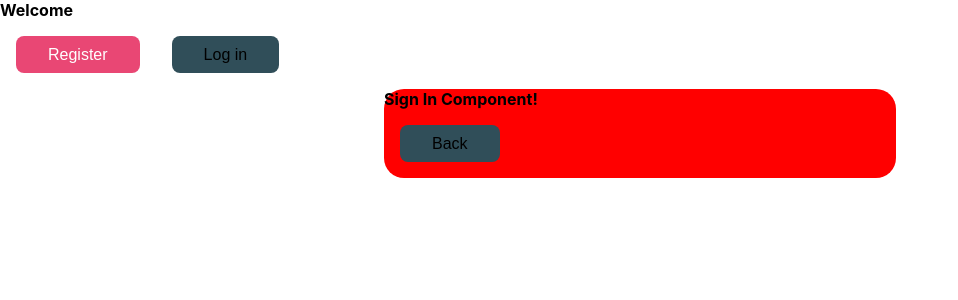
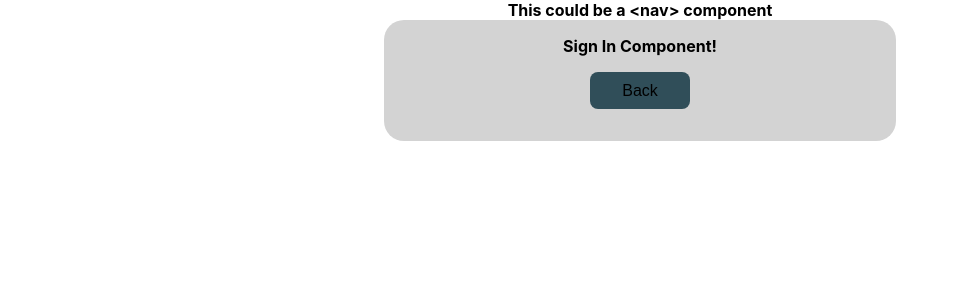
Before and after one commit to andreasnyh/u11-fullstack-js, a React (Create React App) app in the folder client/: page /signin in a window 1280 px wide. Shown: the top 300 px of the page, without its empty margins (0-958 px from the left). Built offline with nearby package versions, Linux system fonts and the light colour scheme.

Commit message:
Move all routes to it's own file

```diff
--- a/client/package.json
+++ b/client/package.json
@@ -6,6 +6,7 @@
     "@testing-library/jest-dom": "^4.2.4",
     "@testing-library/react": "^9.5.0",
     "@testing-library/user-event": "^7.2.1",
+    "history": "^5.0.0",
     "react": "^16.13.1",
     "react-dom": "^16.13.1",
     "react-router-dom": "^5.2.0",
--- a/client/src/App.jsx
+++ b/client/src/App.jsx
@@ -1,36 +1,20 @@
 import './App.css';
 
 import React from 'react';
-import { BrowserRouter as Router, Link, Route, Switch } from 'react-router-dom';
+import { BrowserRouter as Router } from 'react-router-dom';
 
-import Button from './components/Button';
-import SignIn from './components/SignIn';
-// import Card from './components/Card';
-import SignUp from './components/SignUp';
+// import Button from './components/Button';
+import Routes from './Routes';
 
 // import logo from './logo.svg';
 
 function App() {
   return (
     <Router>
-      <div className="welcome">
-        <h1>Welcome</h1>
-        <Link to="/signup">
-          <Button>Register</Button>
-        </Link>
-        <Link to="/signin">
-          <Button lightMode>Log in</Button>
-        </Link>
+      <div className="App">
+        <h1>This could be a {'<nav> component'}</h1>
+        <Routes />
       </div>
-
-      <Switch>
-        <Route path="/signup">
-          <SignUp />
-        </Route>
-        <Route path="/signin">
-          <SignIn />
-        </Route>
-      </Switch>
     </Router>
   );
 }
--- /dev/null
+++ b/client/src/Routes.js
@@ -0,0 +1,21 @@
+import React from 'react';
+import { Route, Router, Switch } from 'react-router-dom';
+
+import SignIn from './components/SignIn';
+import SignUp from './components/SignUp';
+import Welcome from './components/Welcome';
+import history from './history';
+
+function Routes() {
+  return (
+    <Router history={history}>
+      <Switch>
+        <Route path="/" exact component={Welcome} />
+        <Route path="/signin" component={SignIn} />
+        <Route path="/signup" component={SignUp} />
+      </Switch>
+    </Router>
+  );
+}
+
+export default Routes;
--- a/client/src/components/Button.jsx
+++ b/client/src/components/Button.jsx
@@ -12,8 +12,9 @@ const Button = styled.button`
   border: 0;
   border-radius: 8px;
   &&:hover {
-    background: ${Colors.White};
-    color: ${Colors.Black};
+    transform: scale(1.2);
+    // background: ${Colors.White};
+    // color: ${Colors.Black};
   }
 `;
 
--- a/client/src/components/Card.jsx
+++ b/client/src/components/Card.jsx
@@ -1,9 +1,10 @@
 import styled from 'styled-components';
 
 const Card = styled.div`
-  background-color: red;
+  background-color: lightGray;
   margin: 0 auto;
   width: 40%;
+  padding: 1em;
   border-radius: 20px;
 `;
 
--- /dev/null
+++ b/client/src/components/Welcome.jsx
@@ -0,0 +1,21 @@
+import React from 'react';
+import { Link } from 'react-router-dom';
+
+import Button from './Button';
+import Card from './Card';
+
+const Welcome = () => {
+  return (
+    <Card>
+      <h2>Welcome Component!</h2>
+      <Link to="/signup">
+        <Button>Register</Button>
+      </Link>
+      <Link to="/signin">
+        <Button>Log in</Button>
+      </Link>
+    </Card>
+  );
+};
+
+export default Welcome;
--- /dev/null
+++ b/client/src/history.js
@@ -0,0 +1,3 @@
+import { createBrowserHistory as history } from 'history';
+
+export default history();
--- a/client/src/index.jsx
+++ b/client/src/index.jsx
@@ -2,13 +2,16 @@ import './index.css';
 
 import React from 'react';
 import ReactDOM from 'react-dom';
+import { BrowserRouter as Router } from 'react-router-dom';
 
 import App from './App';
 import * as serviceWorker from './serviceWorker';
 
 ReactDOM.render(
   <React.StrictMode>
-    <App />
+    <Router>
+      <App />
+    </Router>
   </React.StrictMode>,
   document.getElementById('root')
 );
```
Also changed, not shown: 2 other files (tests, documents, lock files or other folders).
